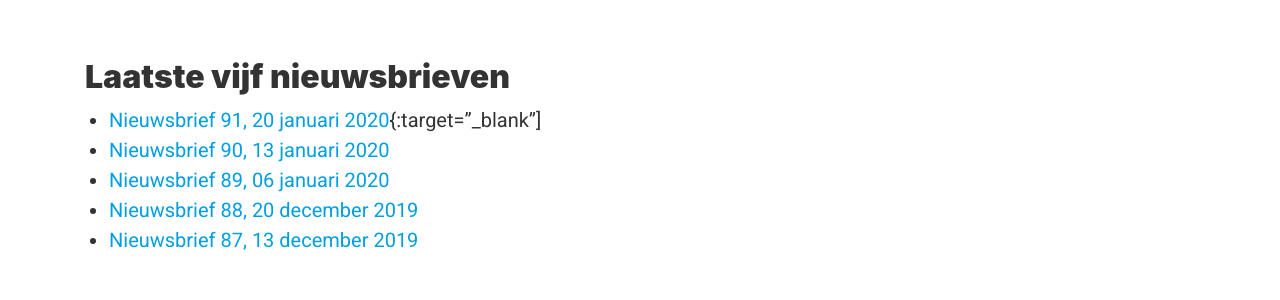
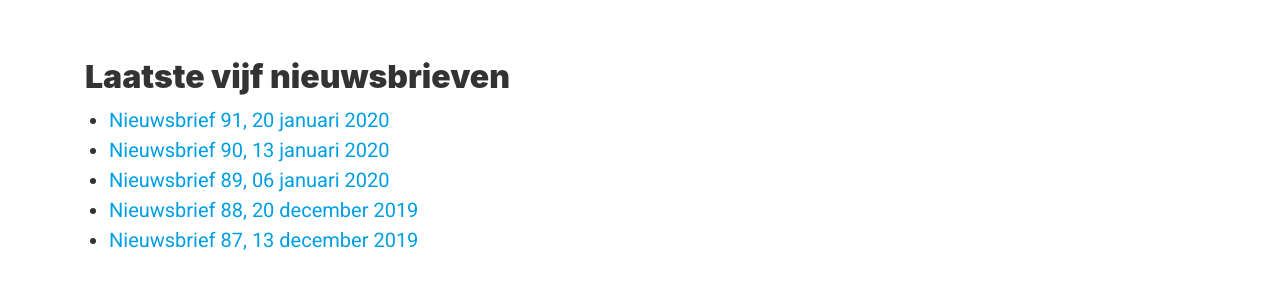
Before and after one commit to ieni/website, a Jekyll site: the page built from _pages/nieuwsbrief.md, in a window 1280 px wide. Shown: the part 374-674 px from the top of the page. Built offline with Jekyll 4.4.1, drawn with Linux system fonts in a browser that asks for light colours; comment, search, counter and statistics services are not loaded.

Commit message:
Update nieuwsbrief.md

```diff
--- a/_pages/nieuwsbrief.md
+++ b/_pages/nieuwsbrief.md
@@ -8,7 +8,7 @@ header: "/assets/img/content/mailbox.jpg"
 
 ## Laatste vijf nieuwsbrieven
 
-* [Nieuwsbrief 91, 20 januari 2020](https://us6.admin.mailchimp.com/campaigns/show?id=1635489){:target="_blank"]
+* [Nieuwsbrief 91, 20 januari 2020](https://us6.admin.mailchimp.com/campaigns/show?id=1635489){:target="_blank"}
 * [Nieuwsbrief 90, 13 januari 2020](https://us6.admin.mailchimp.com/campaigns/show?id=1635489)
 * [Nieuwsbrief 89, 06 januari 2020](https://us6.admin.mailchimp.com/campaigns/show?id=1635489)
 * [Nieuwsbrief 88, 20 december 2019](https://us6.admin.mailchimp.com/campaigns/show?id=1635489)
```
